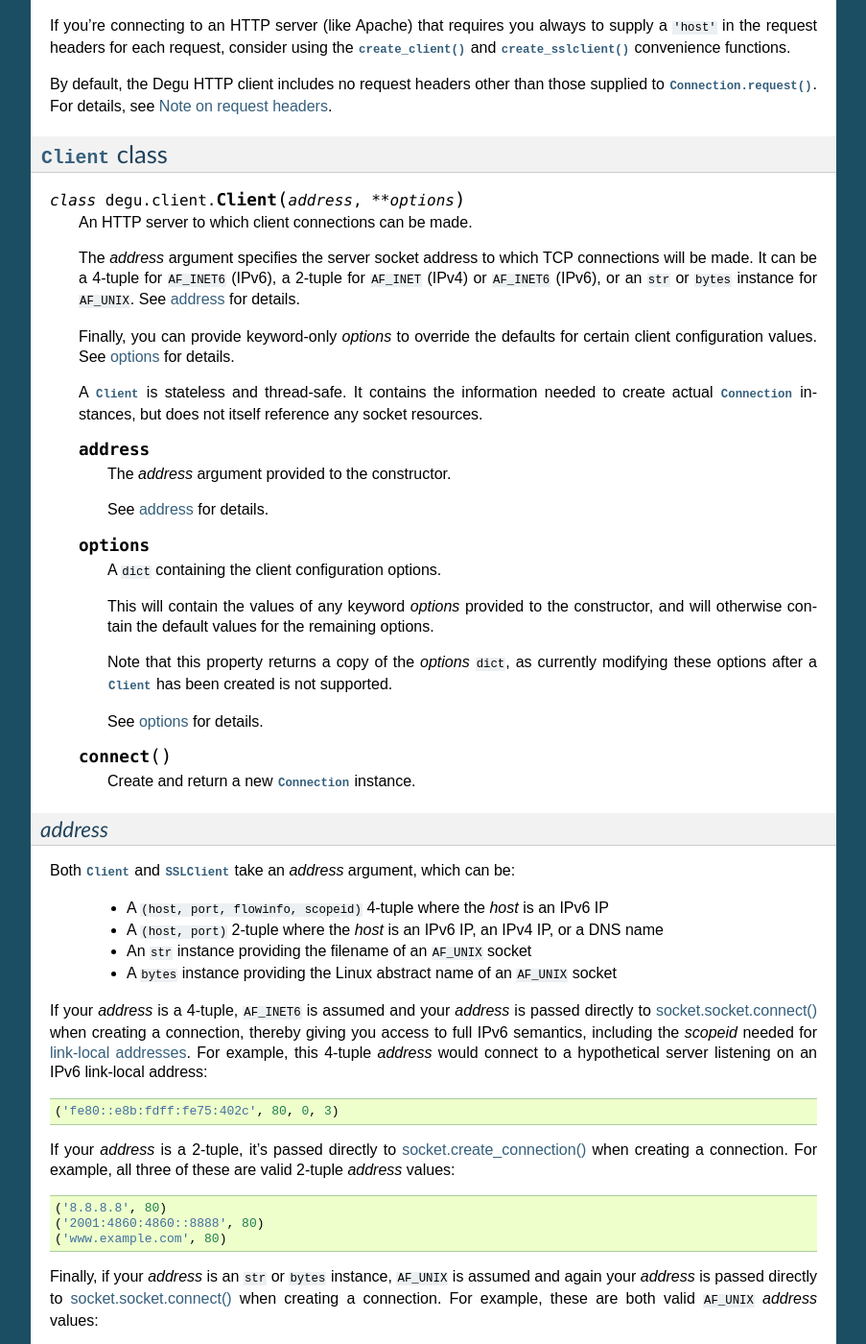
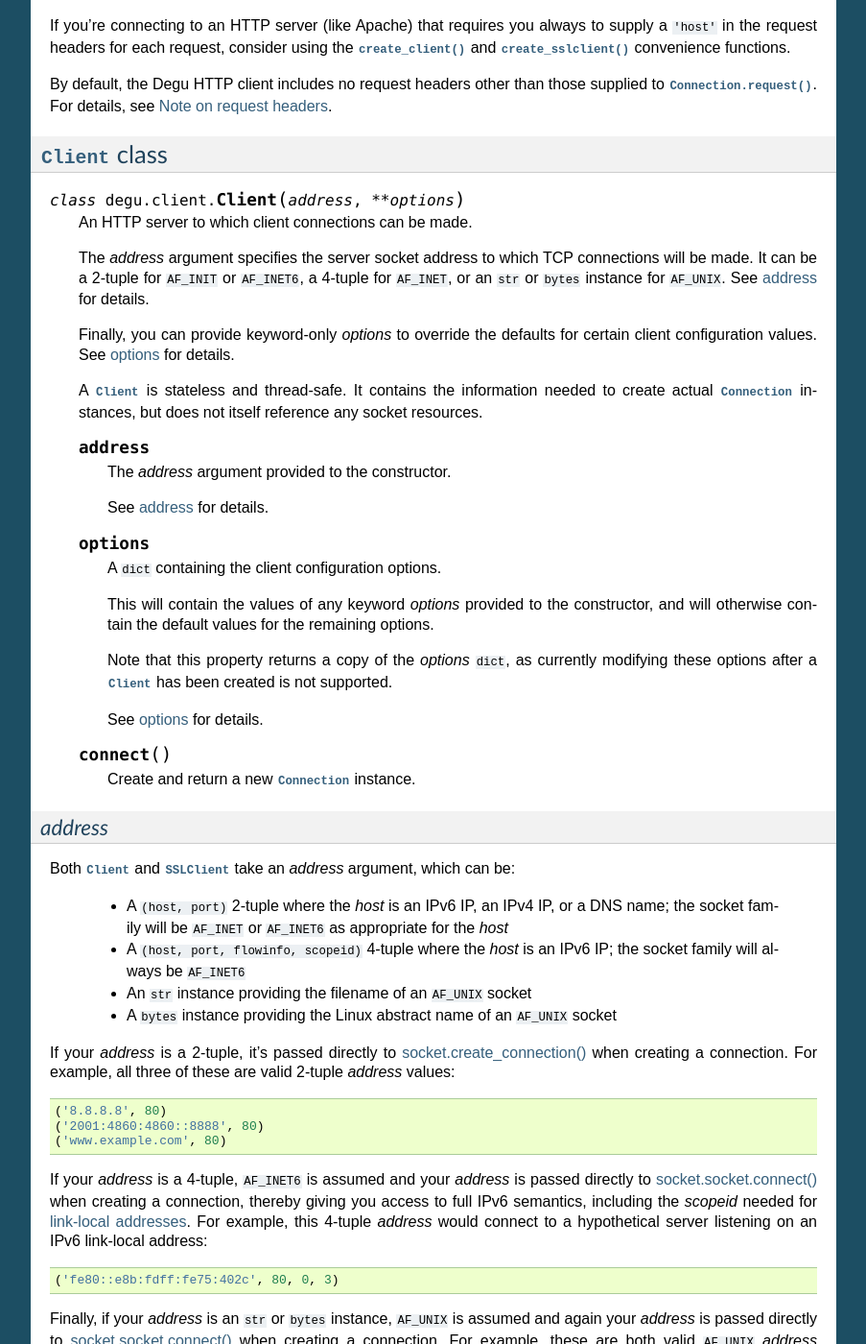
Before and after one commit to json420/degu, a Sphinx documentation site: the page built from doc/degu.client.rst, in a window 1280 px wide and 1400 px high, scrolled down 901 px. Shown: the whole window at 96% size, without its empty margins (198-1101 px from the left). Built offline with Sphinx 7.4.7, drawn with Linux system fonts in a browser that asks for light colours.

Commit message:
As with server, document address argument in order of 2-tuple, 4-tuple, str, bytes

```diff
--- a/doc/degu.client.rst
+++ b/doc/degu.client.rst
@@ -69,9 +69,9 @@ supplied to :meth:`Connection.request()`.  For details, see
     An HTTP server to which client connections can be made.
 
     The *address* argument specifies the server socket address to which TCP
-    connections will be made.  It can be a 4-tuple for ``AF_INET6`` (IPv6),
-    a 2-tuple for ``AF_INET`` (IPv4) or ``AF_INET6`` (IPv6), or an ``str`` or
-    ``bytes`` instance for ``AF_UNIX``.  See :ref:`client-address` for details.
+    connections will be made.  It can be a 2-tuple for ``AF_INIT`` or
+    ``AF_INET6``, a 4-tuple for ``AF_INET``, or an ``str`` or ``bytes`` instance
+    for ``AF_UNIX``.  See :ref:`client-address` for details.
 
     Finally, you can provide keyword-only *options* to override the defaults for
     certain client configuration values.  See :ref:`client-options` for details.
@@ -114,16 +114,25 @@ supplied to :meth:`Connection.request()`.  For details, see
 Both :class:`Client` and :class:`SSLClient` take an *address* argument, which
 can be:
 
+    * A ``(host, port)`` 2-tuple where the *host* is an IPv6 IP, an IPv4 IP, or
+      a DNS name; the socket family will be ``AF_INET`` or ``AF_INET6`` as
+      appropriate for the *host*
+
     * A ``(host, port, flowinfo, scopeid)`` 4-tuple where the *host* is an
-      IPv6 IP
-
-    * A ``(host, port)`` 2-tuple where the *host* is an IPv6 IP, an IPv4 IP, or
-      a DNS name
+      IPv6 IP; the socket family will always be ``AF_INET6``
 
     * An ``str`` instance providing the filename of an ``AF_UNIX`` socket
 
     * A ``bytes`` instance providing the Linux abstract name of an ``AF_UNIX``
       socket
+
+If your *address* is a 2-tuple, it's passed directly to
+`socket.create_connection()`_ when creating a connection.  For example, all
+three of these are valid 2-tuple *address* values::
+
+    ('8.8.8.8', 80)
+    ('2001:4860:4860::8888', 80)
+    ('www.example.com', 80)
 
 If your *address* is a 4-tuple, ``AF_INET6`` is assumed and your *address* is
 passed directly to `socket.socket.connect()`_ when creating a connection,
```
Also changed, not shown: other parts of doc/degu.client.rst (+0 -8 lines).
